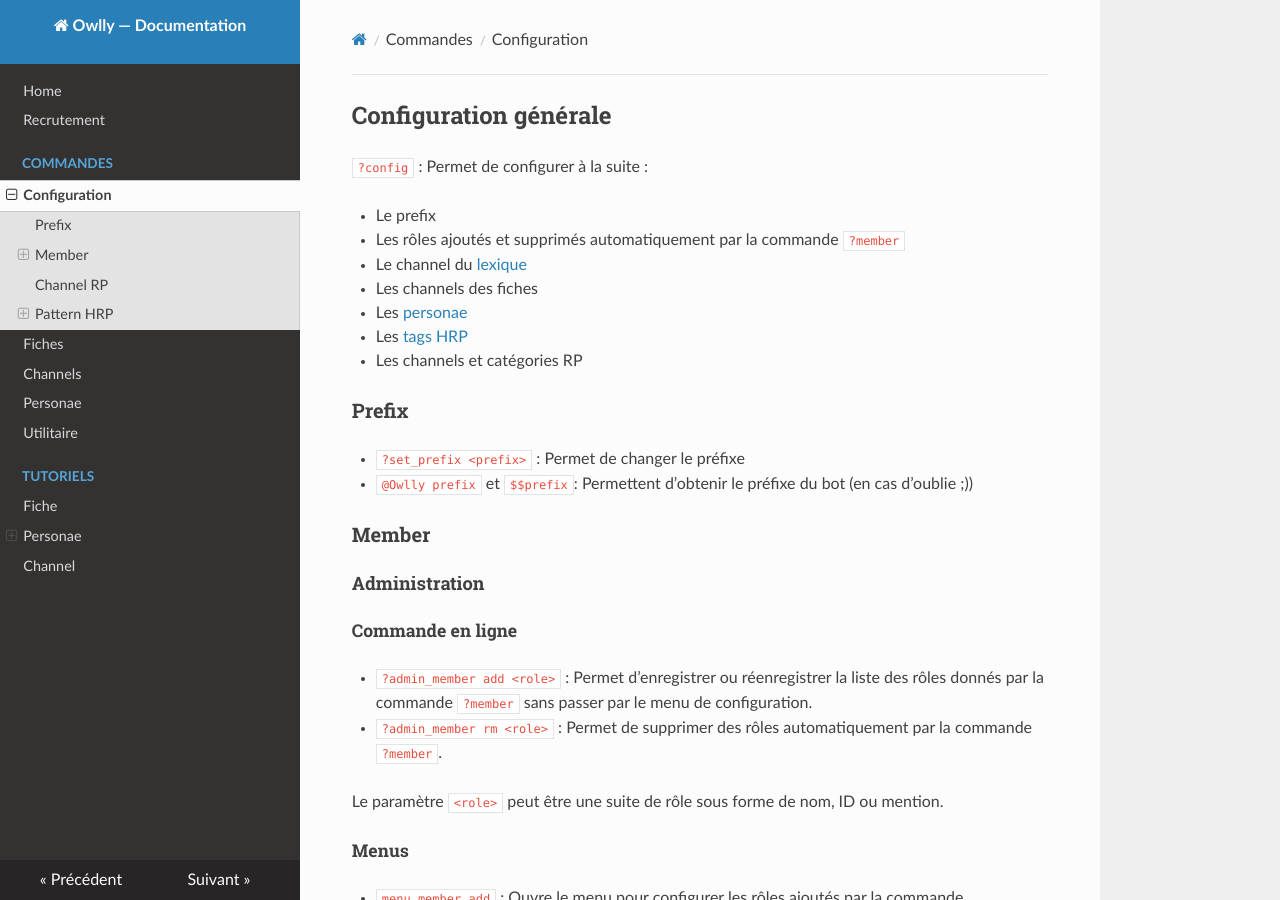
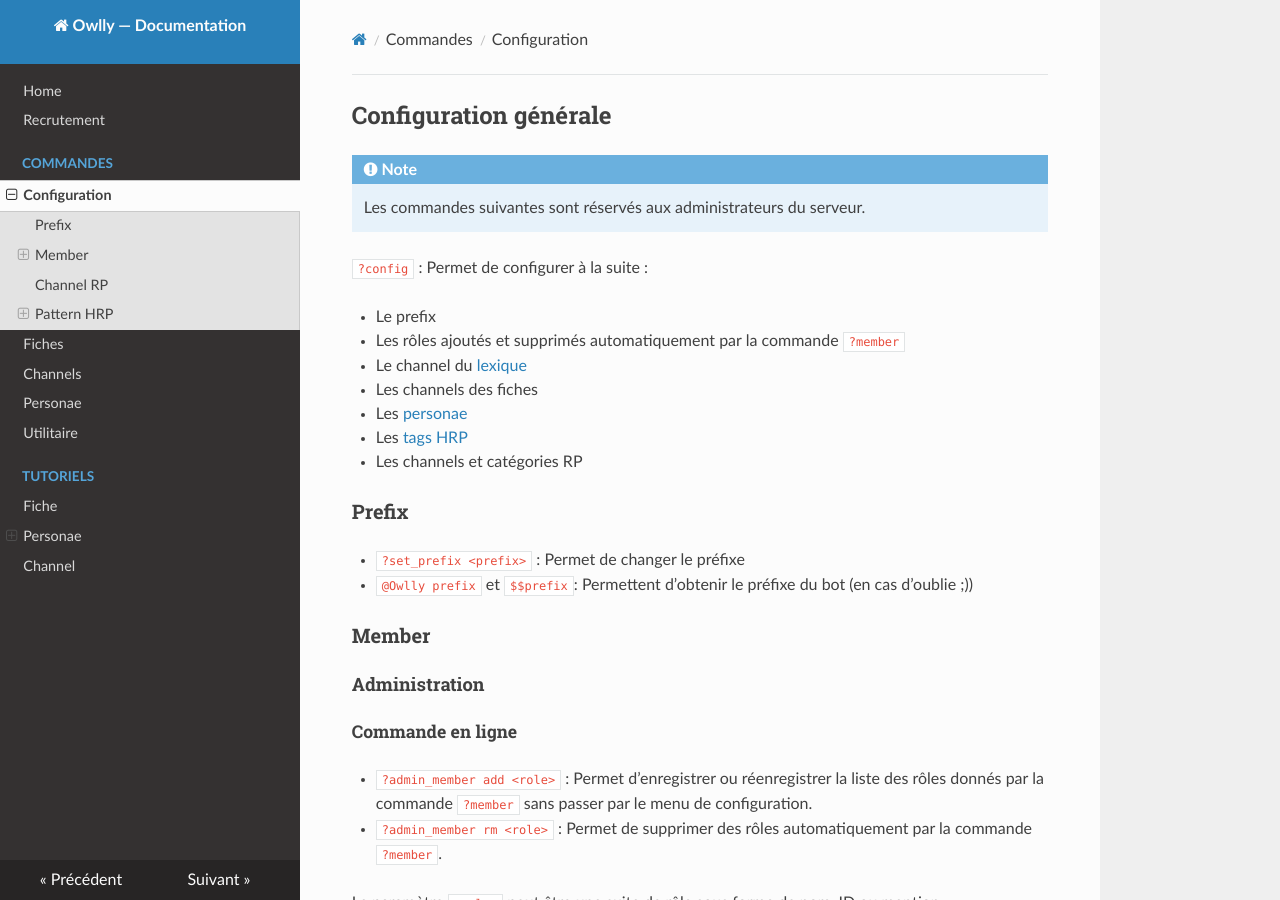
Before and after one commit to OwllyBot/Docs, an MkDocs documentation site: the page built from docs/commands/admin.md, in a window 1280 px wide and 900 px high. Built offline with MkDocs 1.6.1, drawn with Linux system fonts in a browser that asks for light colours; nearby versions of some CDN libraries; old or Windows-style settings are respelled for this version of MkDocs.

Commit message:
✨ trying admonition

```diff
--- a/docs/commands/admin.md
+++ b/docs/commands/admin.md
@@ -1,4 +1,7 @@
 # Configuration générale
+
+!!! note
+	Les commandes suivantes sont réservés aux administrateurs du serveur.
 
 `?config` : Permet de configurer à la suite :
 
```
